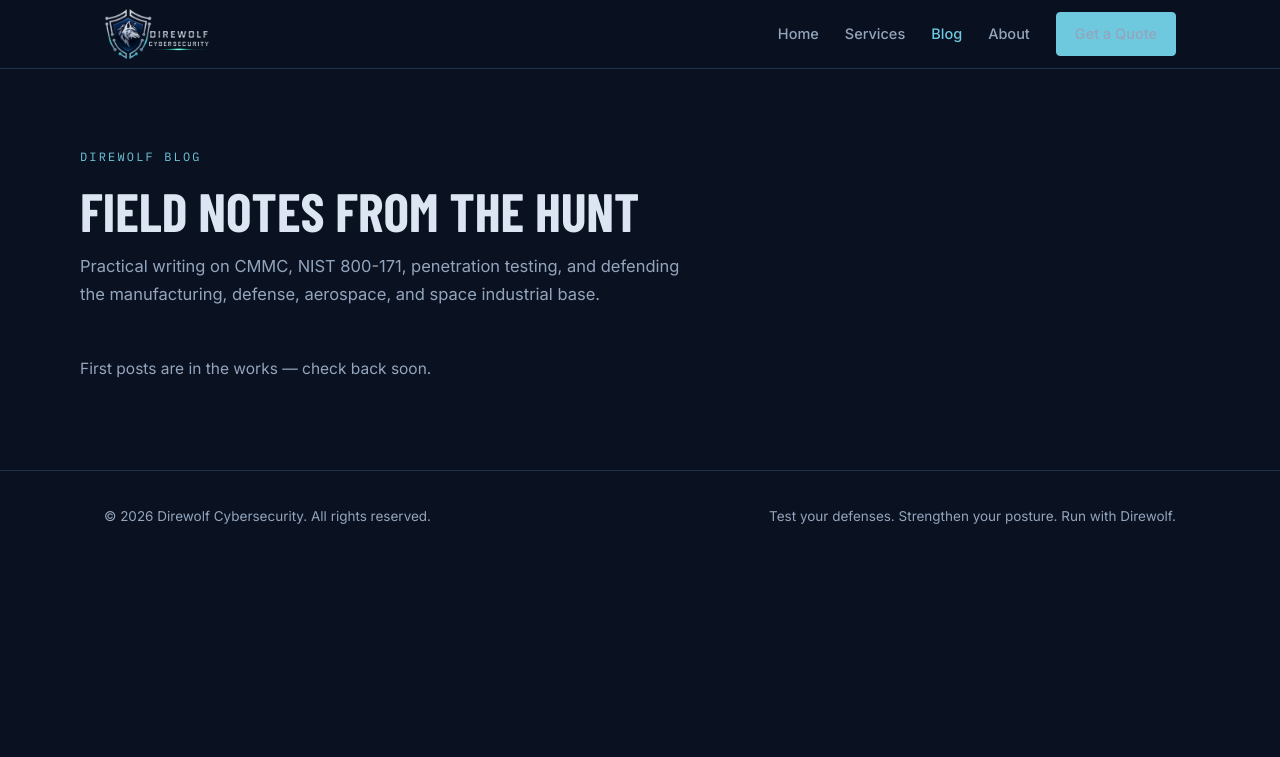
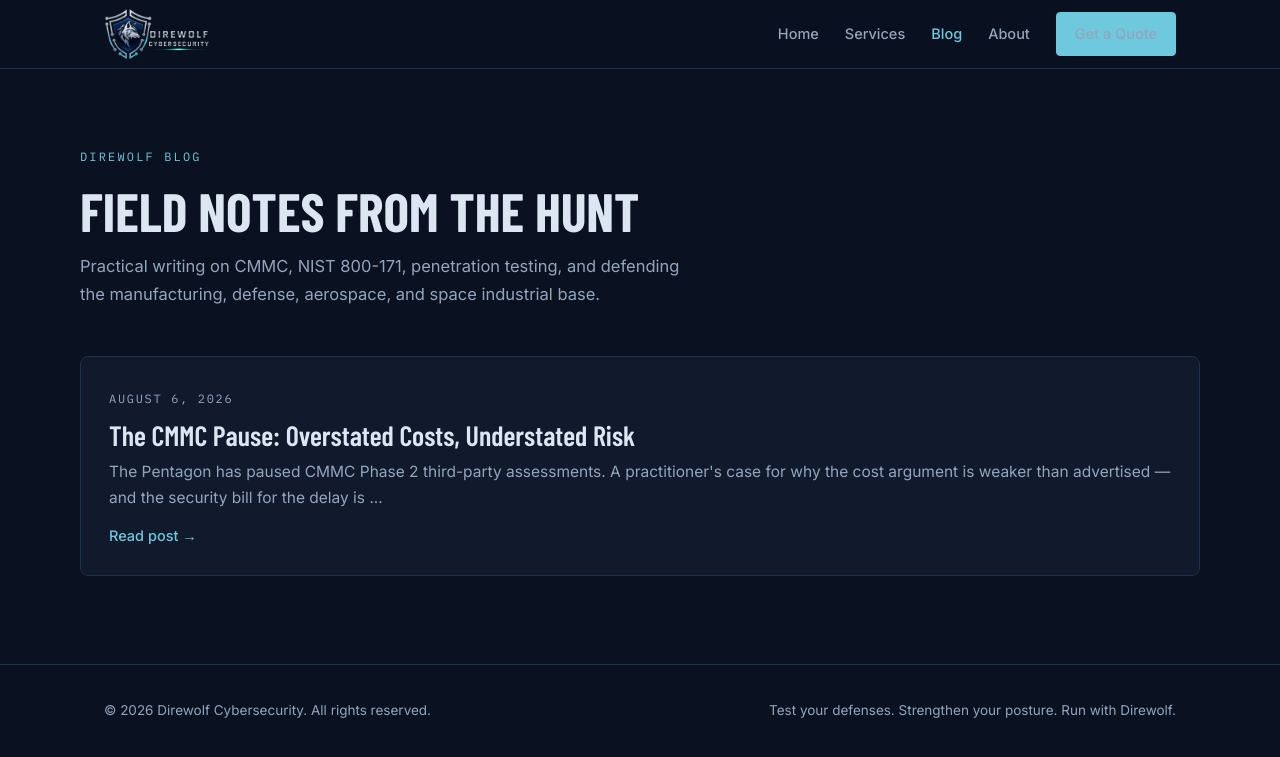
Before and after one commit to Shadow-Squirrel/direwolf-website, a Jekyll site: the page built from blog/index.html, in a window 1280 px wide. Shown: the top 757 px of the page. Built offline with Jekyll 4.4.1, drawn with Linux system fonts in a browser that asks for light colours; part of the change alters nothing that is shown.

Commit message:
Publish post: The CMMC Pause - Overstated Costs, Understated Risk
Co-Authored-By: Claude Fable 5 <noreply@anthropic.com>

```diff
--- /dev/null
+++ b/_posts/2026-08-06-the-cmmc-pause-overstated-costs-understated-risk.md
@@ -0,0 +1,60 @@
+---
+title: "The CMMC Pause: Overstated Costs, Understated Risk"
+description: "The Pentagon has paused CMMC Phase 2 third-party assessments. A practitioner's case for why the cost argument is weaker than advertised — and the security bill for the delay is bigger than anyone admits."
+---
+
+On July 13, 2026, the Pentagon suspended Phase 2 of the Cybersecurity Maturity Model Certification program, the stage that would have required contractors handling controlled unclassified information to pass an independent third-party assessment before taking applicable awards this November. A reform task force is now reviewing the program; Phase 1 self-assessments and the underlying NIST SP 800-171 requirements remain in force. The department framed the decision as arithmetic: more than 100,000 companies needing assessments, only around a hundred organizations authorized to perform them, and per-company costs the Small Business Administration put near $594,000. Having worked the practitioner side of this problem, I believe the cost case is weaker than advertised, the burden far less novel than the headlines suggest, and the security bill for the delay larger than anyone is admitting.
+
+Start with the number. Market quotes for the Level 2 assessment itself have generally run $30,000 to $60,000 for a small, single-site business, and the Pentagon's own rulemaking analysis priced the full certification cycle, preparation included, at roughly $105,000 to $118,000. The SBA reaches $594,000 by folding in the cost of implementing NIST 800-171 itself, and a maturing market of enclave architectures and managed compliance providers has been pulling even those costs steadily downward, with first-year totals now starting around $70,000. Real money for a small shop, certainly. Not a $600,000 wall.
+
+The deeper problem with the cost argument is that none of this is new. Basic federal safeguarding rules date to 2016. Full implementation of NIST 800-171 became a binding contract condition under DFARS 252.204-7012 at the end of 2017. Since late 2020, contractors have been required to score themselves against those controls and post the result in the government's Supplier Performance Risk System. CMMC Level 2 adds no new security controls at all; it verifies the same 110 requirements contractors have been attesting to for nearly a decade. Treating that verification as a surprise expense confuses the audit with the debt. And the record shows the debt is real. A 2024 study by Merrill Research for CyberSheath put the average self-assessed score across the industry at minus 12, on a scale where compliance is 110. Where assessors have checked the paperwork, it gets worse: one Navy contractor posted a perfect 110 and was later scored at minus 170 by the department's own assessment center; another self-reported a 104 and audited at minus 142; Raytheon paid $8.4 million over compliance representations spanning roughly thirty contracts; and when the DoD inspector general examined attesting contractors in 2022, all ten fell short of standards they had certified to. Every one of those falsely attested networks held CUI. That, not assessment fees, is what has made the defense industrial base vulnerable, and CMMC exists precisely to close it.
+
+The suspension leaves that gap open at a genuinely bad moment. An NSA official has said publicly that China deliberately targets the smallest companies in the defense industrial base, with hacking resources outnumbering those of the United States and its allies combined. Google's threat-intelligence teams have tracked sustained spearphishing of aerospace and defense employees through 2025, and the same week the pause was announced, security agencies from more than a dozen countries jointly warned of state-sponsored targeting of defense supply chains. Our adversaries watch American policy signals closely, and a multi-year extension of the honor system is a signal. They do not pause their programs to run 60-day reviews.
+
+None of this changes what contractors owe today. DFARS 7012 is still contract law, the Justice Department is turning inflated self-assessments into False Claims Act settlements at a record pace, and verification will almost certainly return in some form. Companies that keep implementing, or get assessed by choice, lose nothing however the review lands. But we have suspended the one mechanism proven to separate real compliance from claimed compliance, on the strength of cost figures that don't survive contact with the market, while the adversary works hardest against the companies least equipped to notice. That is a window, and windows get used.
+
+---
+
+## Sources
+
+**The suspension & program status**
+
+- [DefenseScoop — DOD halts CMMC cybersecurity requirements Phase 2](https://defensescoop.com/2026/07/13/dod-halts-cmmc-cybersecurity-requirements-phase-2/)
+- [Federal News Network — Pentagon suspends CMMC Phase 2 requirements, launches review of program](https://federalnewsnetwork.com/cybersecurity/2026/07/pentagon-suspends-cmmc-phase-two-requirements-launches-review-of-program/)
+- [DoD Office of Small Business Programs — Department of War suspends CMMC Phase II requirements](https://business.defense.gov/Engage/News/Article/4542563/forging-the-arsenal-of-freedom-department-of-war-suspends-cmmc-phase-ii-require/)
+- [SBA — SBA commends suspension of CMMC Phase II for small defense contractors](https://www.sba.gov/article/2026/07/13/sba-commends-us-department-wars-suspension-cmmc-phase-ii-small-defense-contractors)
+- [National Defense — Pentagon suspends Phase 2 of CMMC program](https://www.nationaldefensemagazine.org/articles/2026/7/13/breaking-pentagon-suspends-phase-2-of-cmmc-program)
+- [National Defense — Pentagon's CMMC pause draws praise, criticism from industry](https://www.nationaldefensemagazine.org/articles/2026/7/14/just-in-pentagons-cmmc-pause-draws-praise-criticism-from-industry)
+- [CSIS — What the CMMC pause means for the defense industrial base](https://www.csis.org/analysis/what-cmmc-pause-means-defense-industrial-base)
+
+**Assessment costs (market rates vs. the $594K figure)**
+
+- [PreVeil — CMMC certification costs](https://www.preveil.com/blog/cmmc-certification-costs/)
+- [Huntress — CMMC certification cost](https://www.huntress.com/cmmc-compliance-guide/cmmc-certification-cost)
+- [Total Assure — CMMC Level 2 assessment costs](https://www.totalassure.com/blog/cmmc-lvl-2-assessment-costs)
+- [Cabrillo Club — CMMC certification cost guide](https://cabrilloclub.com/insights/cmmc-certification-cost-guide)
+
+**Compliance gap & False Claims (the −12 average, 110 vs. −170, settlements)**
+
+- [CyberSheath — Defense on the Brink: the perilous state of cybersecurity across the DIB](https://cybersheath.com/resources/downloads/defense-on-the-brink-the-perilous-state-of-cybersecurity-across-the-dib/)
+- [CyberSheath — Study shows only 4% of defense contractors ready for Pentagon's cybersecurity mandate](https://cybersheath.com/company/news/study-shows-only-4-of-defense-contractors-ready-for-pentagons-new-cybersecurity-mandate/)
+- [Cybersecurity Ventures — Reality check: the defense industry's implementation of NIST SP 800-171](https://cybersecurityventures.com/reality-check-defense-industrys-implementation-of-nist-sp-800-171/)
+- [U.S. Department of Justice — Alabama defense contractor pays $507,144 to resolve False Claims Act liability](https://www.justice.gov/opa/pr/alabama-defense-contractor-agrees-pay-507144-resolve-false-claims-act-liability-relating)
+- [FedContractPros — DOJ's LogZone settlement: cybersecurity scores as False Claims Act evidence](https://www.fedcontractpros.com/blog/dojs-logzone-settlement-shows-why-cybersecurity-scores-can-become-false-claims-act-evidence)
+- [Quarles — DOJ's Civil Cyber-Fraud Initiative settles NIST SP 800-171 allegations against Raytheon](https://www.quarles.com/newsroom/publications/dojs-civil-cyber-fraud-initiative-utilizes-false-claims-act-to-settle-allegations-of-knowing-non-compliance-with-nist-sp-800-171-against-raytheon-and-its-successor)
+- [National Law Review — Cybersecurity noncompliance triggers another False Claims Act settlement](https://natlawreview.com/article/cybersecurity-noncompliance-just-triggered-another-false-claims-act-settlement)
+- [PreVeil — The False Claims Act and defense contractors](https://www.preveil.com/blog/false-claims-act-defense-contractors/)
+- [Mayer Brown — False Claims Act enforcement: record-breaking year signals continued attention to cybersecurity](https://www.mayerbrown.com/en/insights/publications/2026/03/false-claims-act-enforcement-record-breaking-year-signals-continued-attention-to-cybersecurity)
+- [Mondaq — The CMMC pause, supply chain chokepoints, and the escalating False Claims Act trap](https://www.mondaq.com/unitedstates/government-contracts-procurement-ppp/1823508/the-cmmc-pause-supply-chain-chokepoints-and-the-escalating-false-claims-act-trap)
+
+**Adversary threat (NSA on China, Google threat intel, joint advisory)**
+
+- [Cybersecurity Dive — NSA on cybersecurity help for defense contractors (Black Hat)](https://www.cybersecuritydive.com/news/nsa-defense-contractors-cybersecurity-help-black-hat/757169/)
+- [Industrial Cyber — Google flags sustained cyber pressure on the defense industrial base from Russia- and China-linked actors](https://industrialcyber.co/reports/google-flags-sustained-cyber-pressure-on-defense-industrial-base-from-russia-china-linked-actors/)
+- [Google Threat Intelligence — Threats to the defense industrial base](https://cloud.google.com/blog/topics/threat-intelligence/threats-to-defense-industrial-base)
+- [Virtru — CMMC Compass](https://www.virtru.com/blog/compliance/mcglobaltech-cmmc-compass)
+
+**What comes next**
+
+- [Breaking Defense — CMMC may be paused, but cybersecurity audits likely to return: industry experts](https://breakingdefense.com/2026/07/cmmc-may-be-paused-but-cybersecurity-audits-likely-to-return-industry-experts/)
+- [SecurityWeek — Industry reactions to Pentagon suspending CMMC Phase 2](https://www.securityweek.com/industry-reactions-to-pentagon-suspending-cmmc-phase-2-feedback-friday/)
--- a/assets/blog.css
+++ b/assets/blog.css
@@ -92,6 +92,7 @@ header{
   margin:30px 0 10px;
 }
 .post-body p{margin:0 0 18px;color:var(--frost)}
+.post-body a{overflow-wrap:anywhere}
 .post-body ul,.post-body ol{margin:0 0 18px 22px;color:var(--frost)}
 .post-body li{margin-bottom:8px}
 .post-body strong{color:#fff}
```
